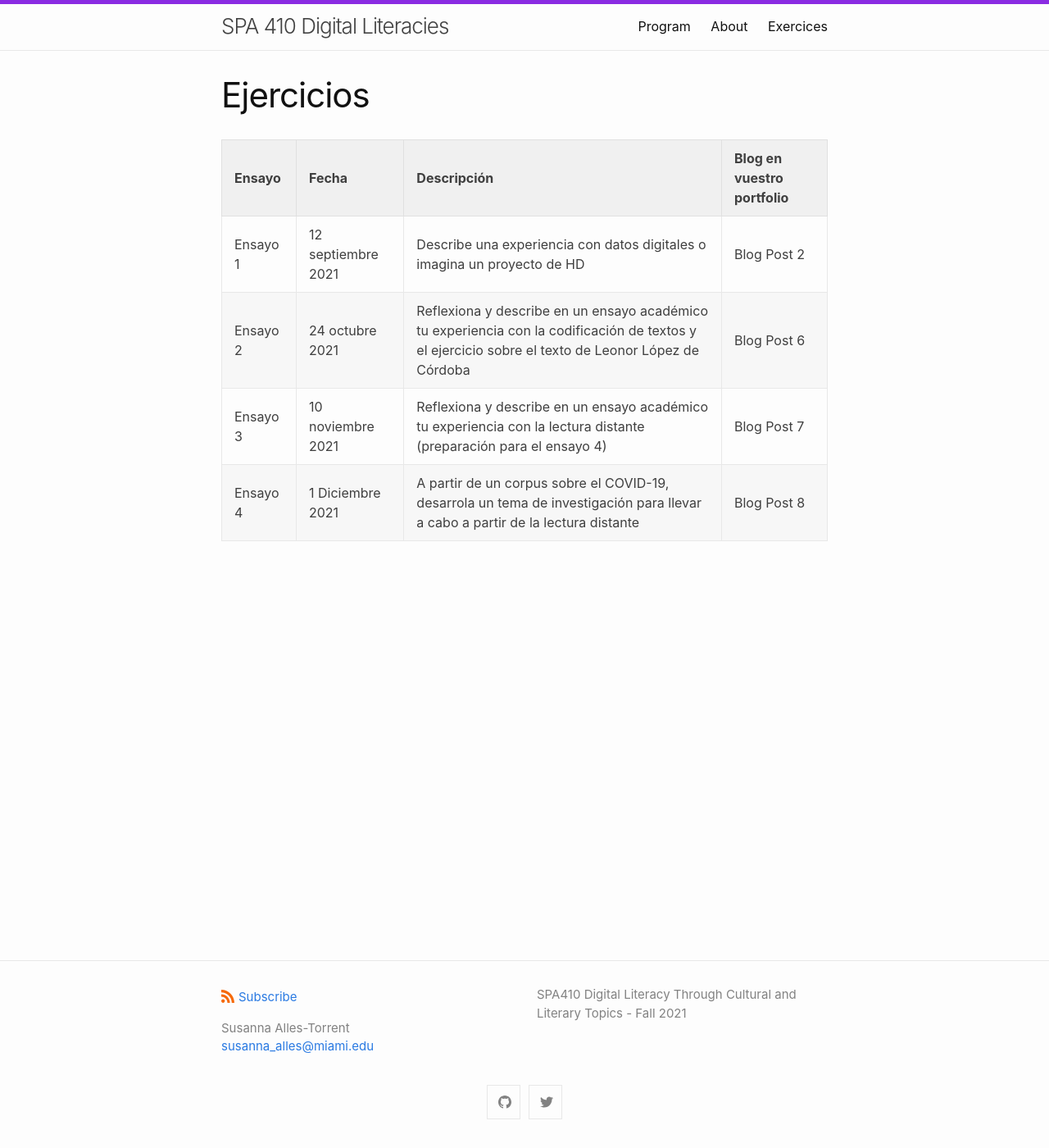
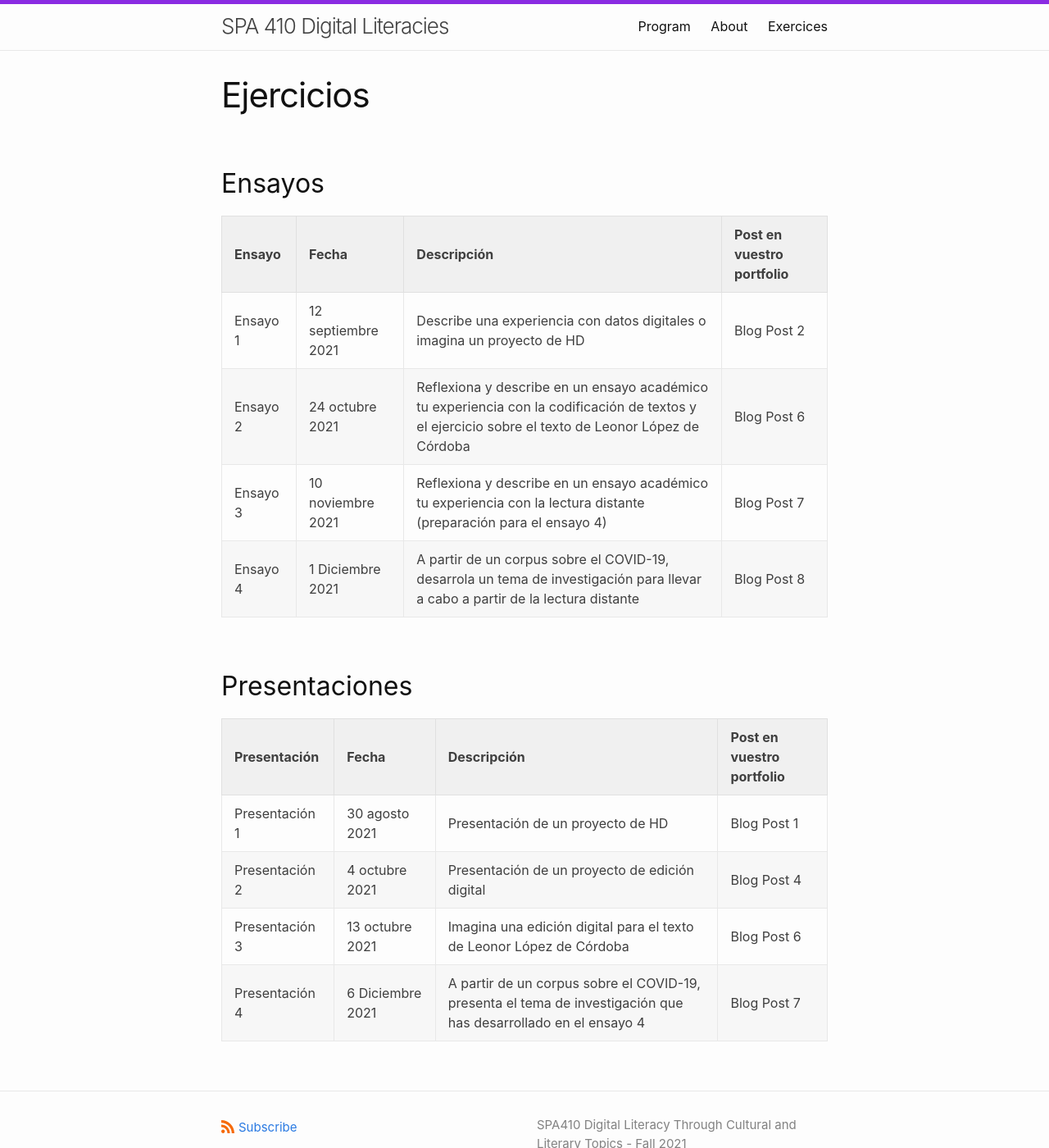
Before and after one commit to susannalles/SPA410, a Jekyll site: the page built from ejercicios/index.md, in a window 1280 px wide and 1400 px high. Shown: the whole window at 82% size. Built offline with Jekyll 4.4.1, drawn with Linux system fonts in a browser that asks for light colours.

Commit message:
Update index.md

```diff
--- a/ejercicios/index.md
+++ b/ejercicios/index.md
@@ -3,10 +3,20 @@ layout: page
 title: Ejercicios
 ---
 
+## Ensayos
 
-Ensayo               | Fecha               | Descripción               | Blog en vuestro portfolio
+Ensayo               | Fecha               | Descripción              | Post en vuestro portfolio
 --------------------- | --------------------- | --------------------- | ---------------------
 Ensayo 1 | 12 septiembre 2021           | Describe una experiencia con datos digitales o imagina un proyecto de HD     | Blog Post 2
 Ensayo 2 | 24 octubre 2021 | Reflexiona y describe en un ensayo académico tu experiencia con la codificación de textos y el ejercicio sobre el texto de Leonor López de Córdoba |  Blog Post 6
 Ensayo 3 | 10 noviembre 2021 | Reflexiona y describe en un ensayo académico tu experiencia con la lectura distante (preparación para el ensayo 4) | Blog Post 7
 Ensayo 4 | 1 Diciembre 2021 | A partir de un corpus sobre el COVID-19, desarrola un tema de investigación para llevar a cabo a partir de la lectura distante | Blog Post 8
+
+## Presentaciones
+
+Presentación          | Fecha                 | Descripción           | Post en vuestro portfolio
+--------------------- | --------------------- | --------------------- | ---------------------
+Presentación 1        | 30 agosto 2021        | Presentación de un proyecto de HD      | Blog Post 1
+Presentación 2        | 4 octubre 2021        | Presentación de un proyecto de edición digital | Blog Post 4
+Presentación 3        | 13 octubre 2021       | Imagina una edición digital para el texto de Leonor López de Córdoba | Blog Post 6
+Presentación 4        | 6 Diciembre 2021      | A partir de un corpus sobre el COVID-19, presenta el tema de investigación que has desarrollado en el ensayo 4 | Blog Post 7
```
